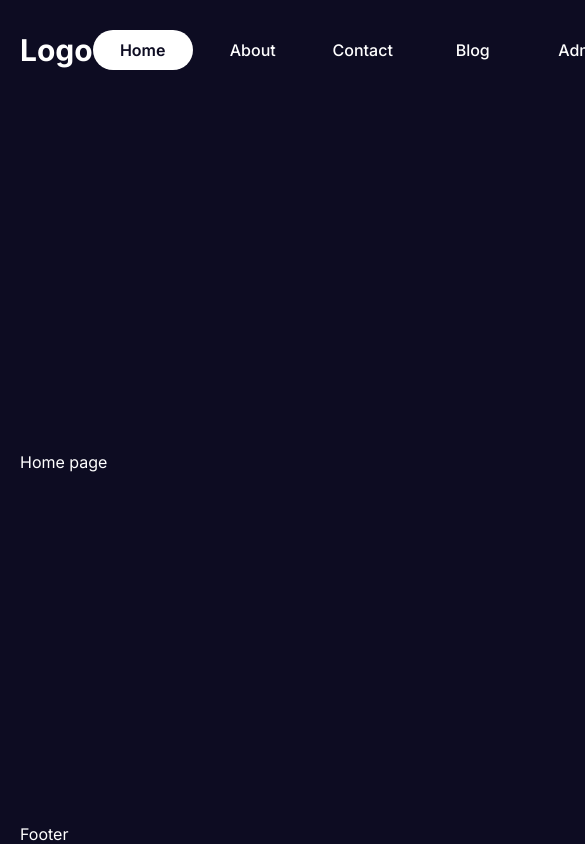
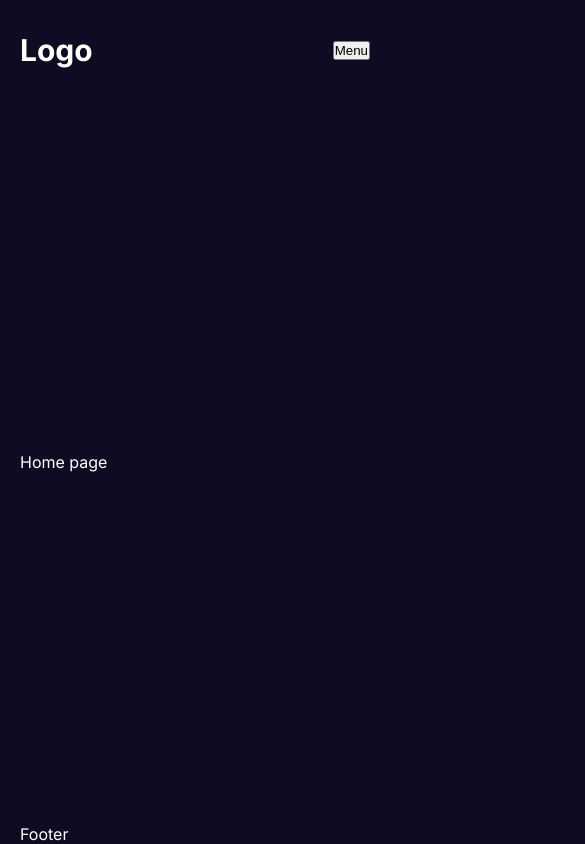
Before and after one commit to f-fardin-dev/next14, a Next.js app: page / in a window 390 px wide. Shown: the top 844 px of the page, 585 px wide, since content can reach past the window. Built offline with nearby package versions, Linux system fonts and the light colour scheme.

Commit message:
feat: add mobile nav view

```diff
--- a/src/components/navbar/Navbar.tsx
+++ b/src/components/navbar/Navbar.tsx
@@ -1,3 +1,6 @@
+"use client";
+
+import { useState } from "react";
 import { links } from "./links";
 import { NavItem } from "./navItem/NavItem";
 import styles from "./navbar.module.css";
@@ -7,22 +10,35 @@ const isAdmin = true;
 const session = true;
 
 export const Navbar = () => {
+  const [openMenu, setOpenMenu] = useState(false);
   return (
     <div className={styles.container}>
       <div className={styles.logo}>Logo</div>
-      <div className={styles.links}>
+      <div className={`${styles.links} ${openMenu && styles.mobileLinks}`}>
         {links.map((link) => (
           <NavItem key={link.path} {...link} />
         ))}
         {session ? (
           <>
             {isAdmin && <NavItem path="/admin" title="Admin" />}
-            <button className={styles.logoutBt}>Logout</button>
+            <button
+              className={`${styles.logoutBt} ${
+                openMenu && styles.mobileLogoutBt
+              }`}
+            >
+              Logout
+            </button>
           </>
         ) : (
           <NavItem path="/login" title="Login" />
         )}
       </div>
+      <button
+        className={styles.menuBt}
+        onClick={() => setOpenMenu((prev) => !prev)}
+      >
+        Menu
+      </button>
     </div>
   );
 };
--- a/src/components/navbar/navbar.module.css
+++ b/src/components/navbar/navbar.module.css
@@ -26,3 +26,47 @@
   margin-inline-start: 20px;
   background-color: darkorange;
 }
+
+.mobileLinks {
+  position: absolute;
+  flex-direction: column;
+  right: 0;
+  height: calc(100dvh - var(--navbar-height));
+  top: var(--navbar-height);
+  padding-block: 20px 50px;
+  width: var(--mobile-navbar-width);
+  background-color: #110f38;
+  border-top-left-radius: 20px;
+  animation: slide 0.3s ease;
+  display: none;
+}
+
+.mobileLogoutBt {
+  margin-inline-start: 0;
+  margin-block-start: auto;
+}
+
+.menuBt {
+  display: none;
+}
+
+@media (max-width: 768px) {
+  .links {
+    display: none;
+  }
+  .mobileLinks {
+    display: flex;
+  }
+  .menuBt {
+    display: block;
+  }
+}
+
+@keyframes slide {
+  from {
+    transform: translateX(100%);
+  }
+  to {
+    transform: translateX(0%);
+  }
+}
```
